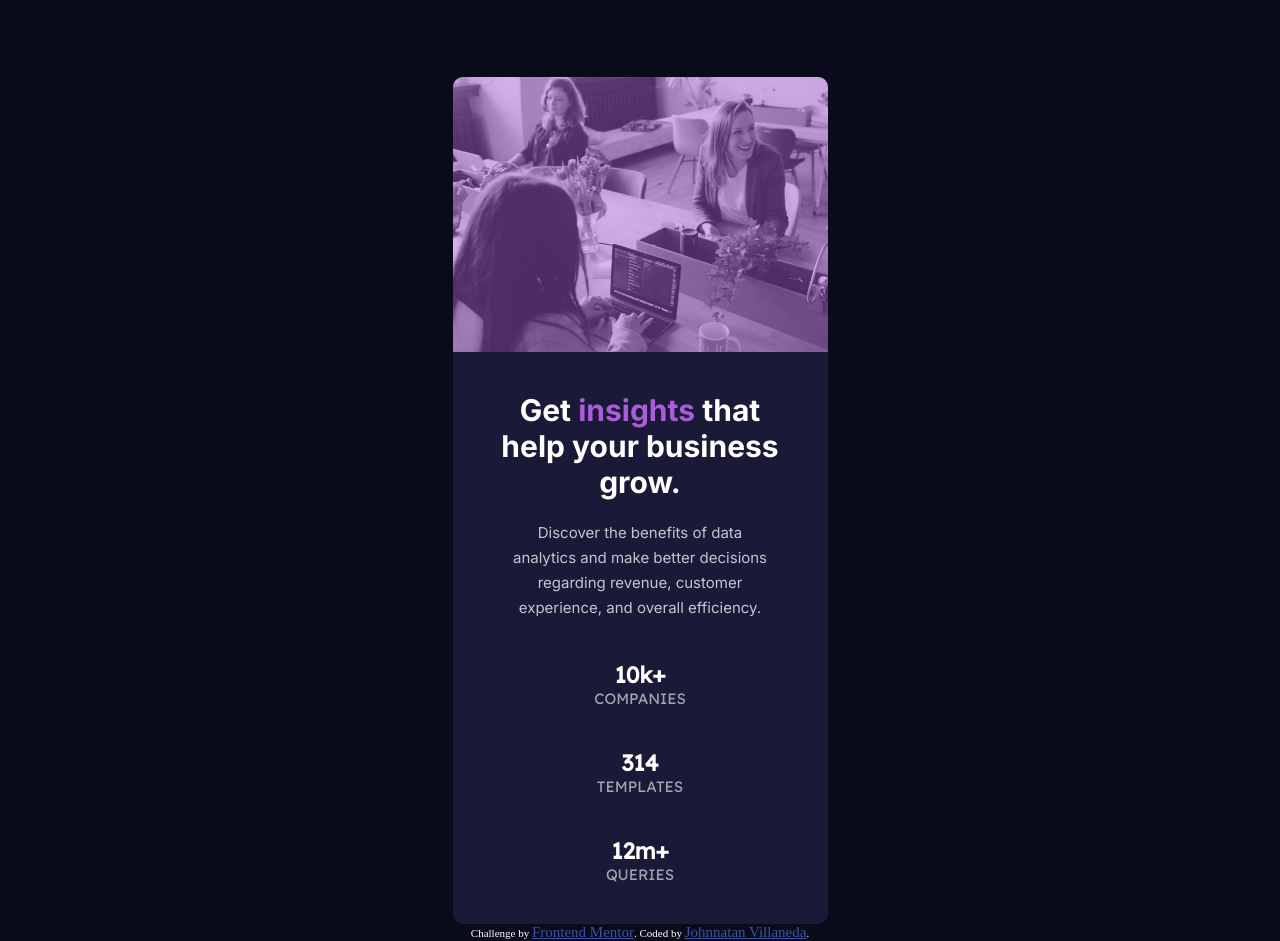
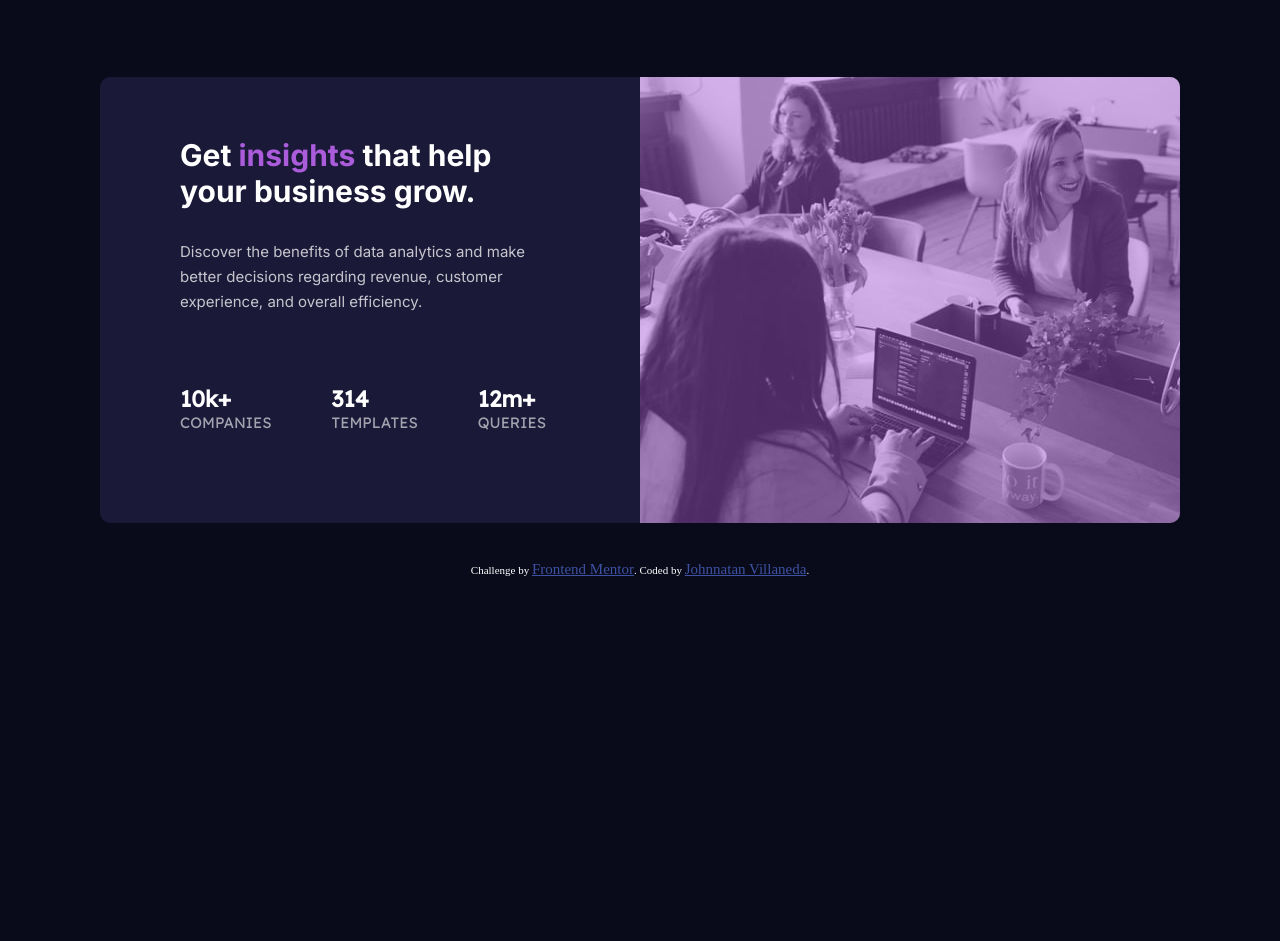
Before and after one commit to JohnnatanV/stats-preview, a plain HTML site: page index.html in a window 1280 px wide. After the commit the page ends 800 px from the top, so only its background shows below. Drawn offline with Linux system fonts and the light colour scheme.

Commit message:
finish project mobile first and desktop screen

```diff
--- a/index.html
+++ b/index.html
@@ -24,11 +24,17 @@
   </head>
 
   <body>
+    <div class="display-container">
       <header class="img-box">
         <div class="img-box__container">
           <img
-          class="img-box__thumbnail"
+            class="img-box__thumbnail-mobile"
             src="./images/image-header-mobile.jpg"
+            alt=""
+          />
+          <img
+            class="img-box__thumbnail-desktop"
+            src="./images/image-header-desktop.jpg"
             alt=""
           />
         </div>
@@ -36,8 +42,8 @@
       </header>
       <main class="container">
         <h1>
-        Get <span class="h1__highlight">insights</span> that help your business
-        grow.
+          Get <span class="h1__highlight">insights</span> that help your
+          business grow.
         </h1>
         <div class="card">
           <div class="card__tittle">
@@ -60,6 +66,7 @@
           </div>
         </div>
       </main>
+    </div>
     <footer>
       <div class="attribution">
         Challenge by
--- a/style.css
+++ b/style.css
@@ -2,7 +2,7 @@
   margin: 0;
   font-size: 15px;
   color: var(--main-heading);
-  text-align: center;
+  box-sizing: border-box;
 }
 
 :root {
@@ -23,12 +23,16 @@
 
 body {
   background-color: var(--main-background);
+}
+
+.display-container {
   display: flex;
   flex-direction: column;
 }
 /* Header */
 .img-box {
   position: relative;
+  margin: auto;
   margin-top: 6%;
   height: 275px;
 }
@@ -48,9 +52,14 @@ body {
   border-radius: 10px 10px 0 0;
 }
 
-.img-box__thumbnail {
+.img-box__thumbnail-mobile {
   width: 375px;
   border-radius: 10px 10px 0 0;
+}
+
+.img-box__thumbnail-desktop {
+  text-align: center;
+  display: none;
 }
 
 /* Main */
@@ -68,6 +77,7 @@ h1 {
   font-size: 2em;
   font-family: var(--inter);
   font-weight: 700;
+  text-align: center;
 }
 
 .h1__highlight {
@@ -83,6 +93,7 @@ h1 {
   font-weight: 400;
   color: var(--main-paragraph);
   line-height: 25px;
+  text-align: center;
 }
 
 .card__info-data {
@@ -91,6 +102,7 @@ h1 {
   flex-direction: column;
   font-family: var(--lexend-deca);
   font-weight: 400;
+  text-align: center;
 }
 
 .card__info-data b {
@@ -103,6 +115,10 @@ h1 {
 
 /* FOOTER */
 
+footer {
+  margin-top: 3%;
+}
+
 .attribution {
   font-size: 11px;
   text-align: center;
@@ -113,3 +129,80 @@ h1 {
 
 /* MOBILE: 375px */
 /* DESKTOP: 1440px */
+
+@media screen and (min-width: 800px) {
+  body {
+    display: block;
+  }
+
+  .container {
+    border-radius: 10px 0 0 10px;
+  }
+
+  .display-container {
+    display: flex;
+    flex-direction: row-reverse;
+    justify-content: center;
+    margin-top: 6%;
+  }
+
+  /* HEADER */
+  .img-box {
+    margin: 0;
+    margin-top: 0;
+    height: 446px;
+  }
+
+  .img-box__thumbnail-mobile {
+    display: none;
+  }
+
+  .img-box__thumbnail-desktop {
+    display: block;
+    border-radius: 0 10px 10px 0;
+  }
+
+  .img-box__cover {
+    top: -446px;
+    height: 100%;
+    width: 100%;
+    border-radius: 0 10px 10px 0;
+  }
+
+  /* MAIN */
+  .container {
+    height: 446px;
+    width: 540px;
+  }
+
+  h1 {
+    margin-top: 60px;
+    margin-left: 80px;
+    margin-right: 80px;
+    text-align: unset;
+  }
+
+  .card__tittle {
+    margin: 30px 80px;
+    text-align: unset;
+  }
+
+  .card__info {
+    display: flex;
+    flex-direction: row;
+    justify-content: left;
+    align-items: flex-start;
+  }
+
+  .card__info-data {
+    margin-left: 30px;
+    margin-right: 30px;
+    text-align: left;
+  }
+
+  .card__info-data:nth-child(1) {
+    margin-left: 80px;
+  }
+
+  /* FOOTER */
+}
```
Lines whose indentation alone changed are shown as unchanged.
